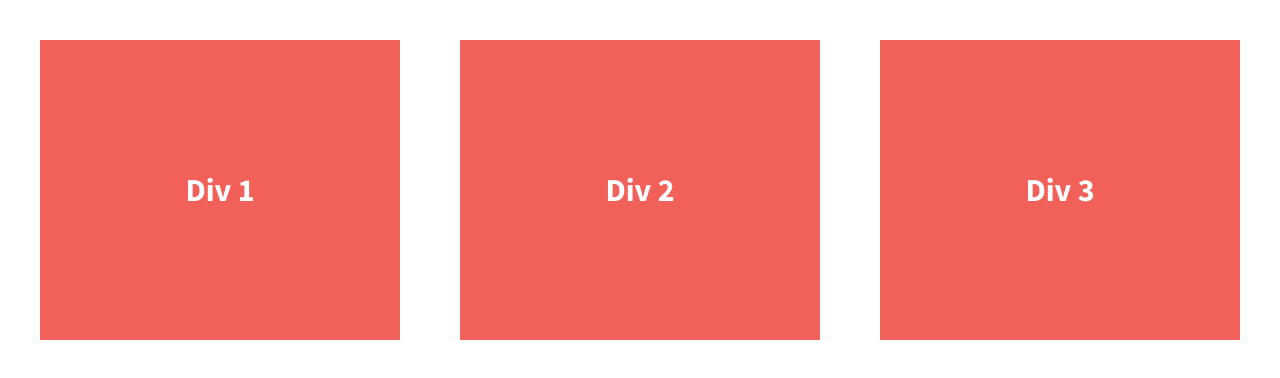
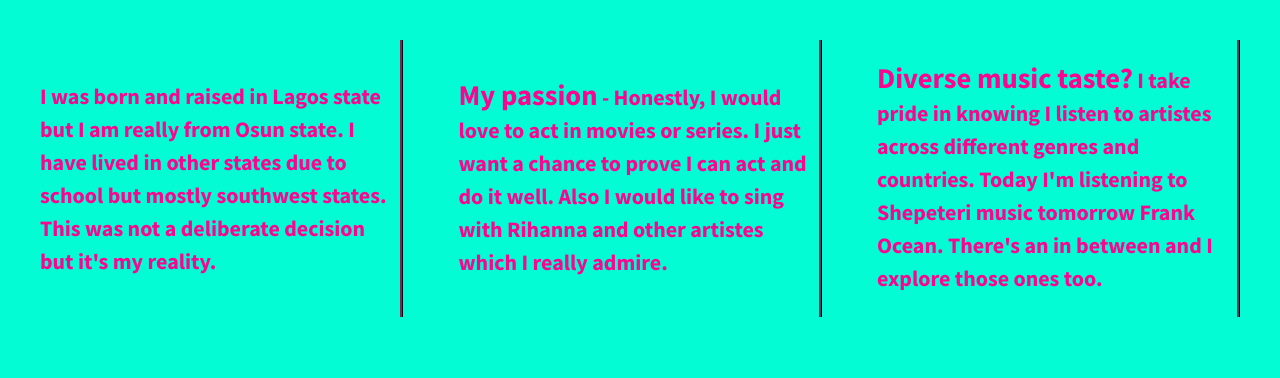
Before and after one commit to adetounabims/07.01-206-divs-flexbox-starter, a plain HTML site: page index.html in a window 1280 px wide. Drawn offline with nearby package versions, Linux system fonts and the light colour scheme.

Commit message:
updated html and css

```diff
--- a/css/main.css
+++ b/css/main.css
@@ -102,6 +102,7 @@ html {
 }
 
 body {
+  background-color: #03fcd3;
   font-family: 'Source Sans Pro', sans-serif;
   padding: 2em;
   font-size: 1.25em;
@@ -117,17 +118,22 @@ body {
 
 .div-1, .div-2, .div-3 {
   /*give the divs a width of 30%, add display:flex, set justify-content and align-items to center*/
-  color: #fff;
+  border-right: medium ridge #693256;
+  border-spacing: 5px;
+  color: #fc0390;
   display: flex;
   align-items: center;
   justify-content: center;
   line-height: 1.5em;
-  font-size: 1.6em;
-  background-color: #f16059;
-  height: 300px;
+  font-size: 1.1em;
+  background-color: #03fcd3;
+  height: auto;
   width: 30%;
 }
 
+span{
+  font-size: 1.3em;
+}
 
 
 
--- a/index.html
+++ b/index.html
@@ -23,13 +23,23 @@
 
         <section class="wrapper">
             <div class="div-1">
-                Div 1
+                <p>
+                    I was born and raised in Lagos state but I am really from Osun state.
+                    I have lived in other states due to school but mostly southwest states.
+                    This was not a deliberate decision but it's my reality.
+                </p>
             </div>
             <div class="div-2">
-                Div 2
+              <p> <span> My passion</span> - Honestly, I would love to act in movies or series.
+                I just want a chance to prove I can act and do it well.
+                 Also I would like to sing with Rihanna and other artistes which I really admire.
+                 </p>
             </div>
             <div class="div-3">
-                Div 3
+               <p> <span>Diverse music taste?</span>
+                I take pride in knowing I listen to artistes across different genres and countries.
+                Today I'm listening to Shepeteri music tomorrow Frank Ocean. There's an in between and I explore those ones too.
+                </p>
             </div>
         </section>
 
```
